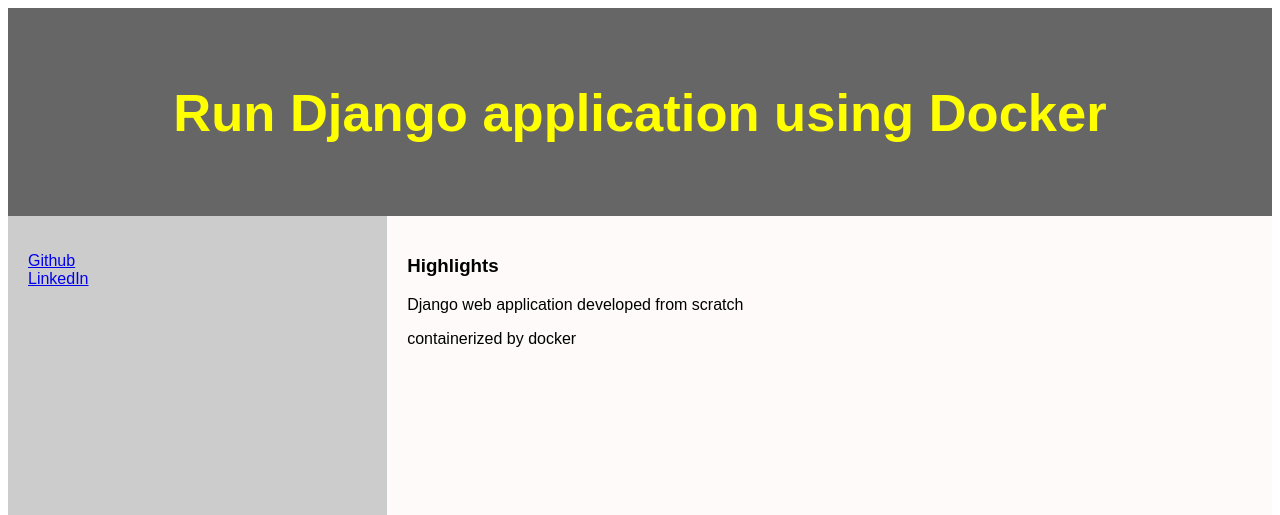
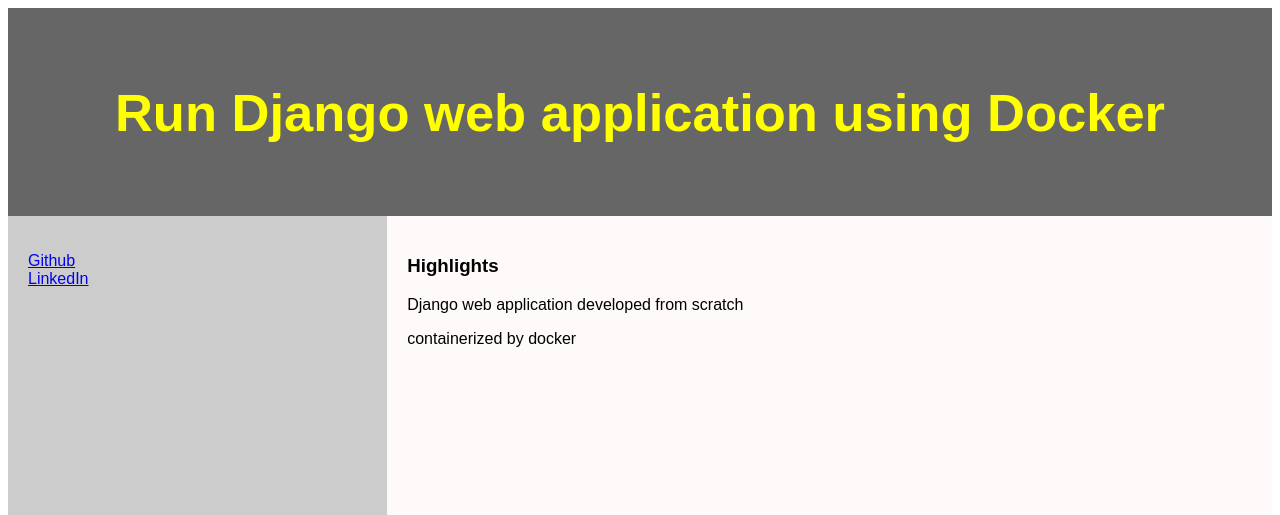
Before and after one commit to Vercetti06/Docker-Practices, a Django app: page /django_app/ in a window 1280 px wide. Shown: the top 515 px of the page. Run offline with Django 5.2, Linux system fonts and the light colour scheme.

Commit message:
Update site.html

```diff
--- a/django/django_skel/django_app/templates/site.html
+++ b/django/django_skel/django_app/templates/site.html
@@ -73,7 +73,7 @@ footer {
 
 
 <header>
-  <h2>Run Django application using Docker</h2>
+  <h2>Run Django web application using Docker</h2>
 </header>
 
 <section>
```
